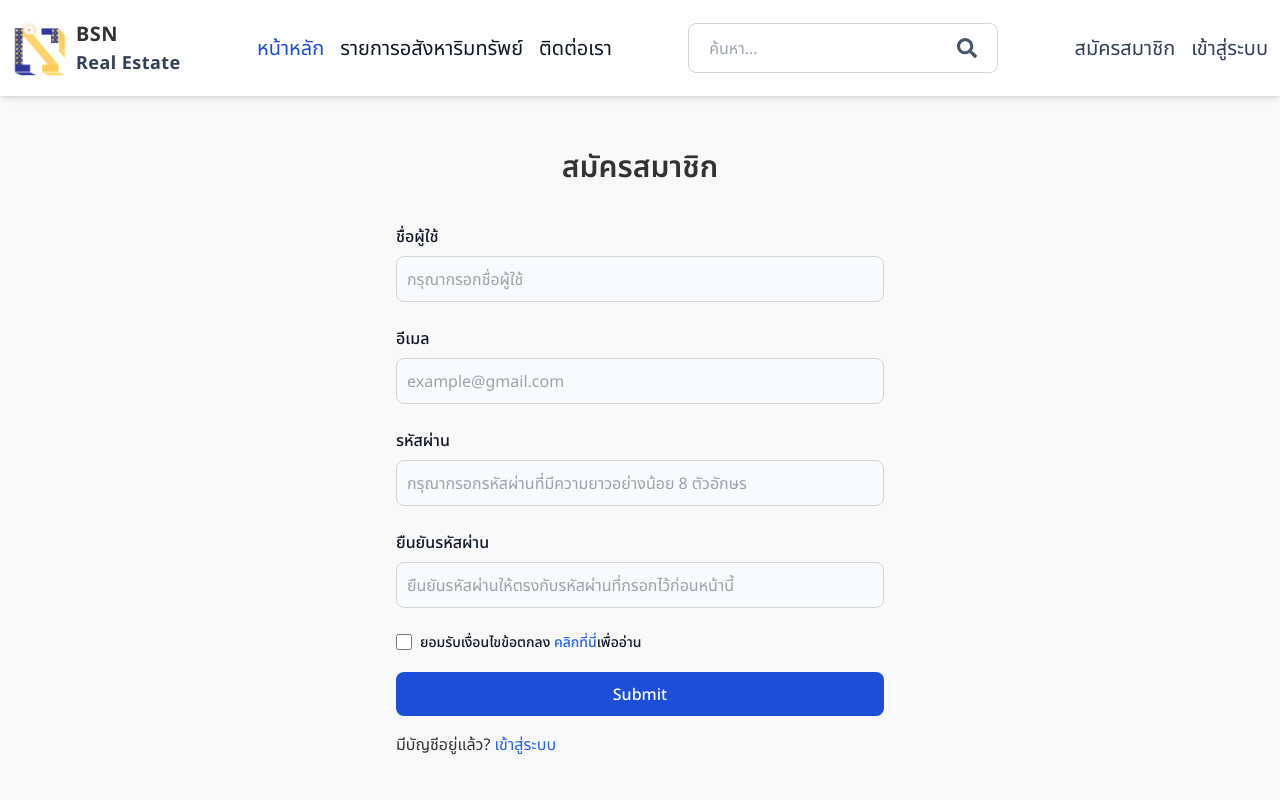
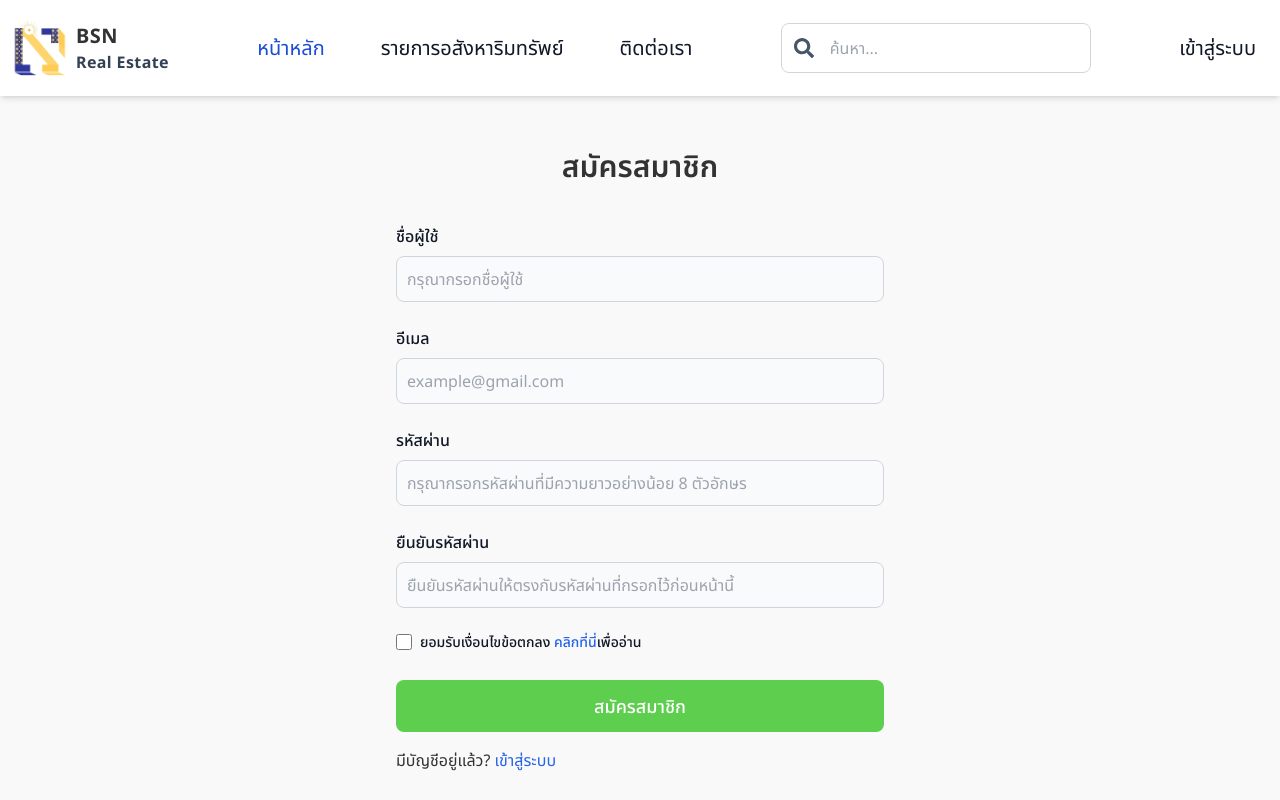
Before and after one commit to NutrujaBm/bsn-real-estate, a React (Vite) app in the folder client/: page /register in a window 1280 px wide. Built offline with nearby package versions, Linux system fonts and the light colour scheme; a web font is replaced by a local one.

Commit message:
db connected + made express backend

```diff
--- a/client/src/components/Header.jsx
+++ b/client/src/components/Header.jsx
@@ -1,12 +1,18 @@
-import React from "react";
+import React, { useState } from "react";
 import { Link } from "react-router-dom";
 import { FaSearch } from "react-icons/fa";
 
 function Header() {
+  const [activeLink, setActiveLink] = useState("/");
+
+  const handleLinkClick = (link) => {
+    setActiveLink(link);
+  };
+
   return (
     <header className="bg-white shadow-md py-2">
       <div className="flex justify-between max-w-7xl mx-auto items-center p-3">
-        <Link>
+        <Link to="/" onClick={() => handleLinkClick("/")}>
           <h1 className="font-bold text-lg sm:text-2xl flex items-center space-x-2">
             <img
               src="/logo.png"
@@ -14,48 +20,86 @@ function Header() {
               className="h-12 sm:h-14"
             />
             <div className="flex flex-col text-left">
-              <span className="text-primary-600 text-sm sm:text-xl leading-relaxed tracking-wide">
+              <span className="hidden md:inline text-primary-600 text-md sm:text-xl leading-relaxed tracking-wide">
                 BSN
               </span>
-              <span className="text-slate-700 text-xs sm:text-lg leading-relaxed tracking-wide">
+              <span className="hidden md:inline text-slate-700 text-sm sm:text-base leading-relaxed tracking-wide">
                 Real Estate
               </span>
             </div>
           </h1>
         </Link>
-        <ul className="flex gap-4">
-          <Link to="/">
-            <li className="hidden sm:inline py-2 px-3 text-white bg-blue-700 rounded md:bg-transparent md:text-blue-700 md:p-0 md:dark:text-blue-500">
+
+        <ul className="flex gap-4 md:gap-8">
+          <Link to="/" onClick={() => handleLinkClick("/")}>
+            <li
+              className={`hidden md:inline py-2 px-3 rounded w-full text-center ${
+                activeLink === "/"
+                  ? "text-blue-700"
+                  : "text-gray-900 hover:text-blue-700"
+              }`}
+            >
               หน้าหลัก
             </li>
           </Link>
-          <Link to="/properties">
-            <li className="hidden sm:inline py-2 px-3 text-gray-900 rounded hover:bg-gray-100 md:hover:bg-transparent md:hover:text-blue-700 md:p-0 md:dark:hover:text-blue-500 dark:text-white dark:hover:bg-gray-700 dark:hover:text-white md:dark:hover:bg-transparent dark:border-gray-700">
+
+          <Link to="/properties" onClick={() => handleLinkClick("/properties")}>
+            <li
+              className={`hidden md:inline py-2 px-3 rounded w-full text-center ${
+                activeLink === "/properties"
+                  ? "text-blue-700"
+                  : "text-gray-900 hover:text-blue-700"
+              }`}
+            >
               รายการอสังหาริมทรัพย์
             </li>
           </Link>
-          <Link to="/contact">
-            <li className="hidden sm:inline py-2 px-3 text-gray-900 rounded hover:bg-gray-100 md:hover:bg-transparent md:hover:text-blue-700 md:p-0 md:dark:hover:text-blue-500 dark:text-white dark:hover:bg-gray-700 dark:hover:text-white md:dark:hover:bg-transparent dark:border-gray-700">
+
+          <Link to="/contact" onClick={() => handleLinkClick("/contact")}>
+            <li
+              className={`hidden md:inline py-2 px-3 rounded w-full text-center ${
+                activeLink === "/contact"
+                  ? "text-blue-700"
+                  : "text-gray-900 hover:text-blue-700"
+              }`}
+            >
               ติดต่อเรา
             </li>
           </Link>
         </ul>
+
         <form className="flex items-center p-3 rounded-lg border border-gray-300">
+          <FaSearch className="text-slate-600 mr-2" />
           <input
             type="text"
             placeholder="ค้นหา..."
             className="bg-transparent focus:outline-none w-24 sm:w-64 sm:px-2 text-base"
           />
-          <FaSearch className="text-slate-600 mr-2" />
         </form>
-        <ul className="flex gap-4">
-          <Link to="/register">
-            <li className="hidden sm:inline text-slate-700 hover:underline py-2 px-3 text-gray-900 rounded hover:bg-gray-100 md:hover:bg-transparent md:hover:text-blue-700 md:p-0 md:dark:hover:text-blue-500 dark:text-white dark:hover:bg-gray-700 dark:hover:text-white md:dark:hover:bg-transparent dark:border-gray-700">
+
+        <ul className="flex gap-4 md:gap-8">
+          {/* <Link to="/register" onClick={() => handleLinkClick("/register")}>
+            <li
+              className={`hidden md:inline py-2 px-3 rounded w-full text-center ${
+                activeLink === "/register"
+                  ? "text-blue-700"
+                  : "text-gray-900 hover:text-blue-700"
+              }`}
+            >
               สมัครสมาชิก
             </li>
-          </Link>
-          <Link to="/login">
-            <li className="text-slate-700 hover:underline py-2 px-3 text-gray-900 rounded hover:bg-gray-100 md:hover:bg-transparent md:hover:text-blue-700 md:p-0 md:dark:hover:text-blue-500 dark:text-white dark:hover:bg-gray-700 dark:hover:text-white md:dark:hover:bg-transparent dark:border-gray-700">เข้าสู่ระบบ</li>
+          </Link> */}
+
+          <Link to="/login" onClick={() => handleLinkClick("/login")}>
+            <li
+              className={`py-2 px-3 rounded w-full text-center ${
+                activeLink === "/login"
+                  ? "text-blue-700"
+                  : "text-gray-900 hover:text-blue-700"
+              }`}
+            >
+              เข้าสู่ระบบ
+            </li>
           </Link>
         </ul>
       </div>
--- a/client/src/pages/Register.jsx
+++ b/client/src/pages/Register.jsx
@@ -1,14 +1,33 @@
-import React from "react";
+import React, { useState } from "react";
 
 function Register() {
+  const [formData, setFormData] = useState({});
+
+  const handleChange = (e) => {
+    setFormData({ ...formData, [e.target.id]: e.target.value });
+    console.log(formData);
+  };
+
+  const handleSubmit = async (e) => {
+    e.preventDefault();
+    const res = await fetch("/api/auth/register", {
+      method: "POST",
+      headers: {
+        "Content-Type": "application/json",
+      },
+      body: JSON.stringify(formData),
+    });
+    const data = await res.json();
+    console.log(data);
+  };
+
   return (
     <div className="p-3 max-w-lg mx-auto">
       <h1 className="text-3xl text-center font-semibold my-10">สมัครสมาชิก</h1>
-
-      <form>
+      <form onSubmit={handleSubmit}>
         <div className="mb-6">
           <label
-            for="username"
+            htmlFor="username"
             className="block mb-2 text-base font-medium text-gray-900 dark:text-white"
           >
             ชื่อผู้ใช้
@@ -19,11 +38,12 @@ function Register() {
             className="bg-gray-50 border border-gray-300 text-gray-900 text-base rounded-lg focus:ring-blue-500 focus:border-blue-500 block w-full p-2.5 dark:bg-gray-700 dark:border-gray-600 dark:placeholder-gray-400 dark:text-white dark:focus:ring-blue-500 dark:focus:border-blue-500"
             placeholder="กรุณากรอกชื่อผู้ใช้"
             required
+            onChange={handleChange}
           />
         </div>
         <div className="mb-6">
           <label
-            for="email"
+            htmlFor="email"
             className="block mb-2 text-base font-medium text-gray-900 dark:text-white"
           >
             อีเมล
@@ -34,11 +54,12 @@ function Register() {
             className="bg-gray-50 border border-gray-300 text-gray-900 text-base rounded-lg focus:ring-blue-500 focus:border-blue-500 block w-full p-2.5 dark:bg-gray-700 dark:border-gray-600 dark:placeholder-gray-400 dark:text-white dark:focus:ring-blue-500 dark:focus:border-blue-500"
             placeholder="example@gmail.com"
             required
+            onChange={handleChange}
           />
         </div>
         <div className="mb-6">
           <label
-            for="password"
+            htmlFor="password"
             className="block mb-2 text-base font-medium text-gray-900 dark:text-white"
           >
             รหัสผ่าน
@@ -49,11 +70,12 @@ function Register() {
             className="bg-gray-50 border border-gray-300 text-gray-900 text-base rounded-lg focus:ring-blue-500 focus:border-blue-500 block w-full p-2.5 dark:bg-gray-700 dark:border-gray-600 dark:placeholder-gray-400 dark:text-white dark:focus:ring-blue-500 dark:focus:border-blue-500"
             placeholder="กรุณากรอกรหัสผ่านที่มีความยาวอย่างน้อย 8 ตัวอักษร"
             required
+            onChange={handleChange}
           />
         </div>
         <div className="mb-6">
           <label
-            for="confirm_password"
+            htmlFor="confirm_password"
             className="block mb-2 text-base font-medium text-gray-900 dark:text-white"
           >
             ยืนยันรหัสผ่าน
@@ -64,20 +86,21 @@ function Register() {
             className="bg-gray-50 border border-gray-300 text-gray-900 text-base rounded-lg focus:ring-blue-500 focus:border-blue-500 block w-full p-2.5 dark:bg-gray-700 dark:border-gray-600 dark:placeholder-gray-400 dark:text-white dark:focus:ring-blue-500 dark:focus:border-blue-500"
             placeholder="ยืนยันรหัสผ่านให้ตรงกับรหัสผ่านที่กรอกไว้ก่อนหน้านี้"
             required
+            // onChange={handleChange}
           />
         </div>
-        <div class="flex items-start mb-5">
-          <div class="flex items-center h-5">
+        <div className="flex items-start mb-5">
+          <div className="flex items-center h-5">
             <input
               id="terms"
               type="checkbox"
               value=""
-              class="w-4 h-4 border border-gray-300 rounded bg-gray-50 focus:ring-3 focus:ring-blue-300 dark:bg-gray-700 dark:border-gray-600 dark:focus:ring-blue-600 dark:ring-offset-gray-800 dark:focus:ring-offset-gray-800"
+              className="w-4 h-4 border border-gray-300 rounded bg-gray-50 focus:ring-3 focus:ring-blue-300 dark:bg-gray-700 dark:border-gray-600 dark:focus:ring-blue-600 dark:ring-offset-gray-800 dark:focus:ring-offset-gray-800"
               required
             />
           </div>
           <label
-            for="terms"
+            htmlFor="terms"
             className="ms-2 text-sm font-medium text-gray-900 dark:text-gray-300"
           >
             ยอมรับเงื่อนไขข้อตกลง{" "}
@@ -93,9 +116,9 @@ function Register() {
 
         <button
           type="submit"
-          className="text-white bg-blue-700 hover:bg-blue-800 focus:ring-4 focus:outline-none focus:ring-blue-300 font-medium rounded-lg text-base w-full px-5 py-2.5 text-center dark:bg-blue-600 dark:hover:bg-blue-700 dark:focus:ring-blue-800"
+          className="w-full py-3 px-5 text-lg text-white bg-[#5ece4f] rounded-lg mt-2 cursor-pointer font-medium"
         >
-          Submit
+          สมัครสมาชิก
         </button>
       </form>
       <div className="mt-4">
--- a/client/vite.config.js
+++ b/client/vite.config.js
@@ -1,7 +1,15 @@
-import { defineConfig } from 'vite'
-import react from '@vitejs/plugin-react-swc'
+import { defineConfig } from "vite";
+import react from "@vitejs/plugin-react-swc";
 
 // https://vite.dev/config/
 export default defineConfig({
+  server: {
+    proxy: {
+      "/api": {
+        target: "http://localhost:3000",
+        secure: false,
+      },
+    },
+  },
   plugins: [react()],
-})
+});
```
Also changed, not shown: 1 other file (tests, documents, lock files or other folders).
